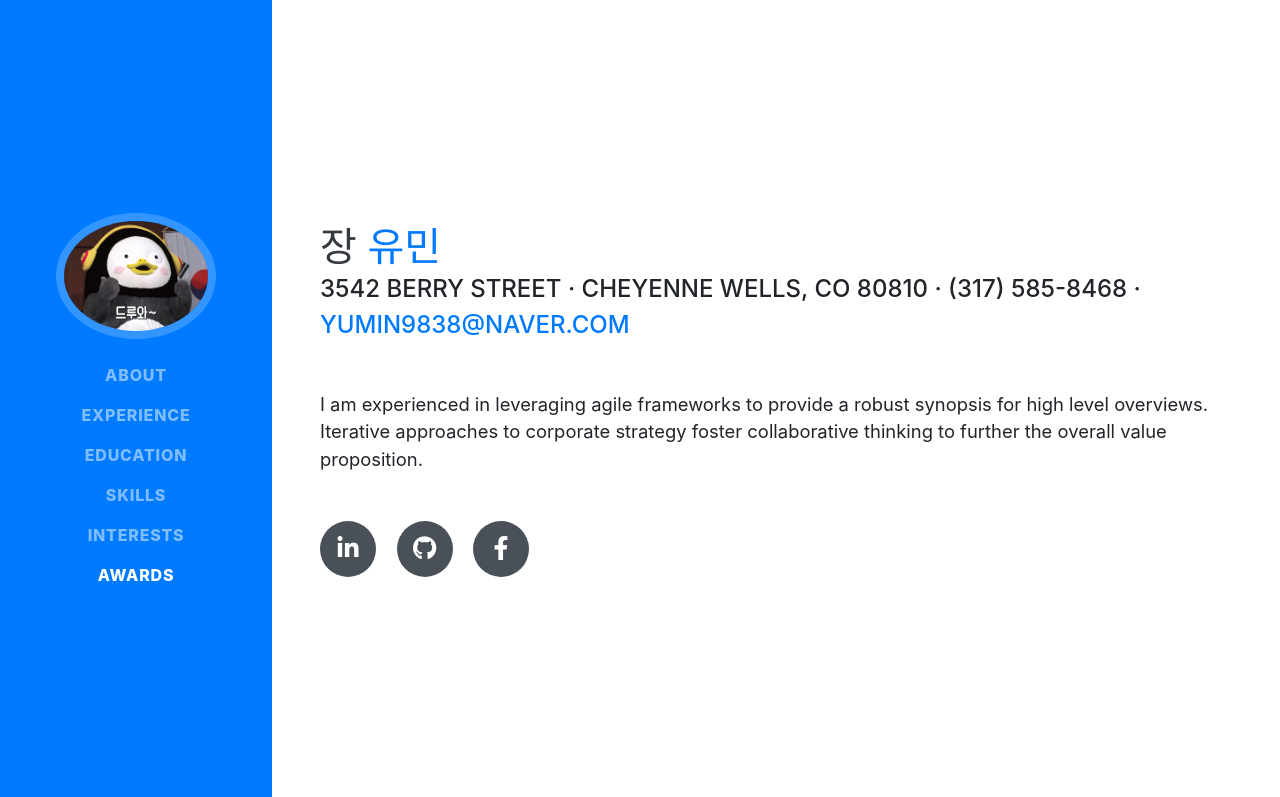
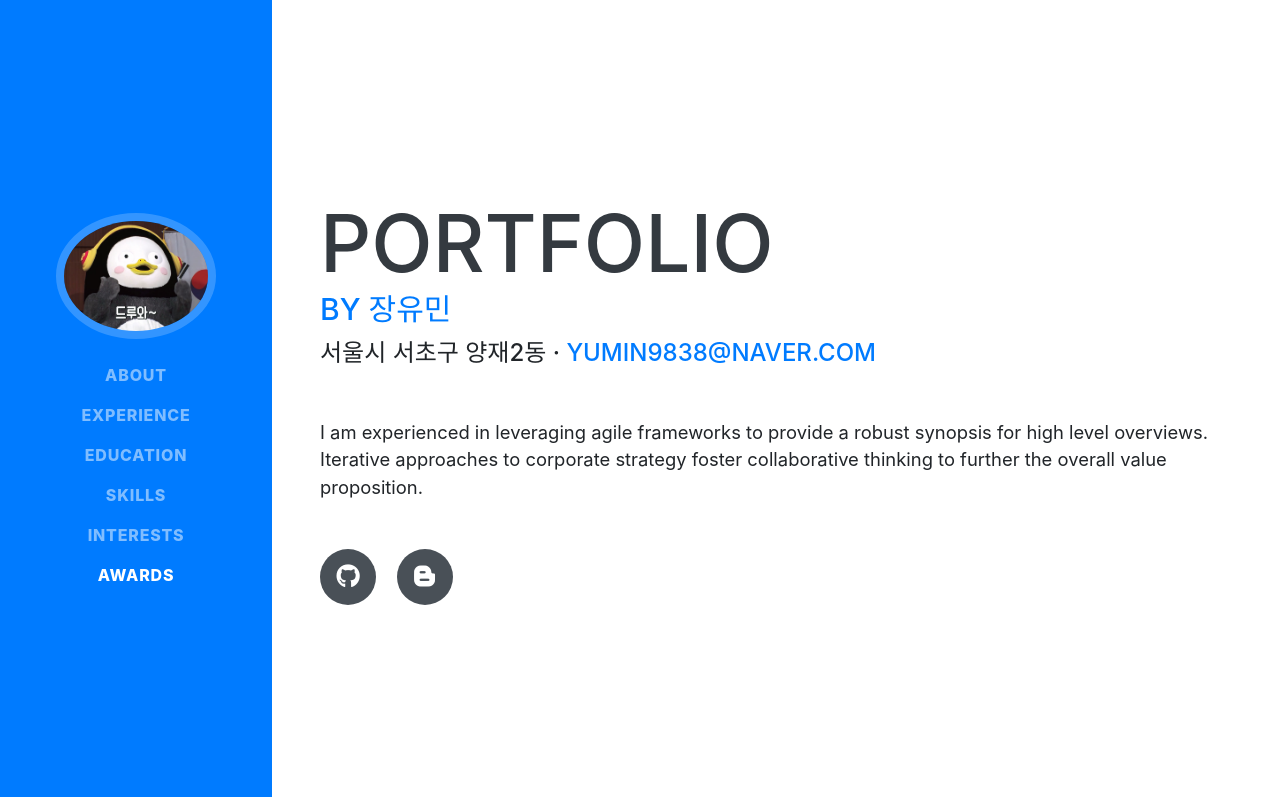
Before and after one commit to yumin-j/yumin-j.github.io, a website with bundled scripts: page index.html in a window 1280 px wide. Shown: the top 797 px of the page. Built offline with nearby package versions, Linux system fonts and the light colour scheme; a web font is replaced by a local one.

Commit message:
포트폴리오 앞 페이지수정1

```diff
--- a/index.html
+++ b/index.html
@@ -20,6 +20,14 @@
 
   <!-- Custom styles for this template -->
   <link href="css/resume.min.css" rel="stylesheet">
+  <style>
+       h1.big-header {
+           font-size: 80px;
+        }
+       h2.big-header{
+           font-size: 30px;
+       }
+  </style>
 
 </head>
 
@@ -63,22 +71,19 @@
 
     <section class="resume-section p-3 p-lg-5 d-flex align-items-center" id="about">
       <div class="w-100">
-        <h1 class="mb-0">장
-          <span class="text-primary">유민</span>
+        <h1 class="mb-0 big-header">PORTFOLIO
         </h1>
-        <div class="subheading mb-5">3542 Berry Street · Cheyenne Wells, CO 80810 · (317) 585-8468 ·
+        <h2 class="text-primary big-header">by 장유민 </h2>
+        <div class="subheading mb-5">서울시 서초구 양재2동 ·
           <a href="mailto:yumin9838@naver.com">yumin9838@naver.com</a>
         </div>
         <p class="lead mb-5">I am experienced in leveraging agile frameworks to provide a robust synopsis for high level overviews. Iterative approaches to corporate strategy foster collaborative thinking to further the overall value proposition.</p>
         <div class="social-icons">
-          <a href="#">
-            <i class="fab fa-linkedin-in"></i>
-          </a>
           <a href="https://github.com/yumin-j">
             <i class="fab fa-github"></i>
           </a>
-          <a href="#">
-            <i class="fab fa-facebook-f"></i>
+          <a href="https://blog.naver.com/yumin9838">
+            <i class="fab fa-blogger-b"></i>
           </a>
         </div>
       </div>
```
